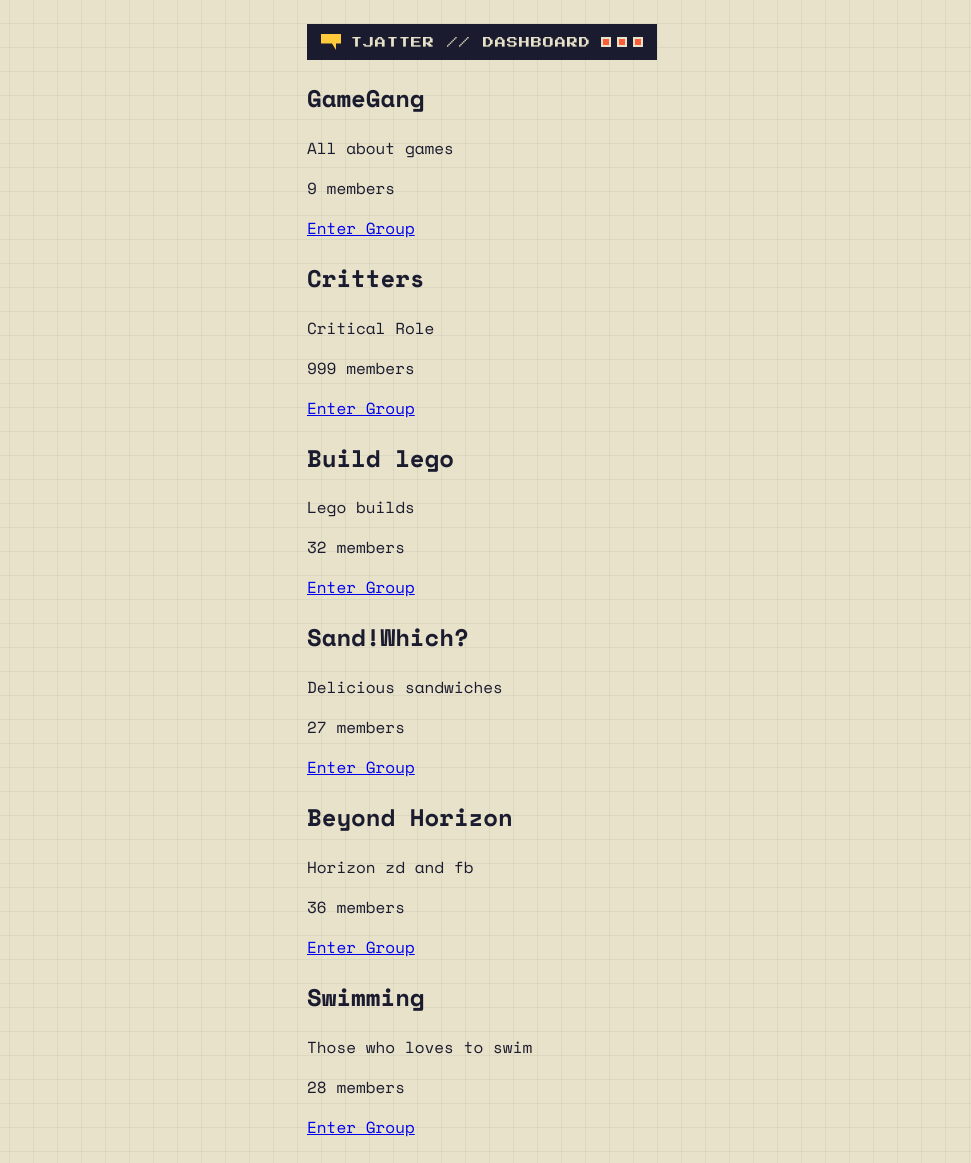
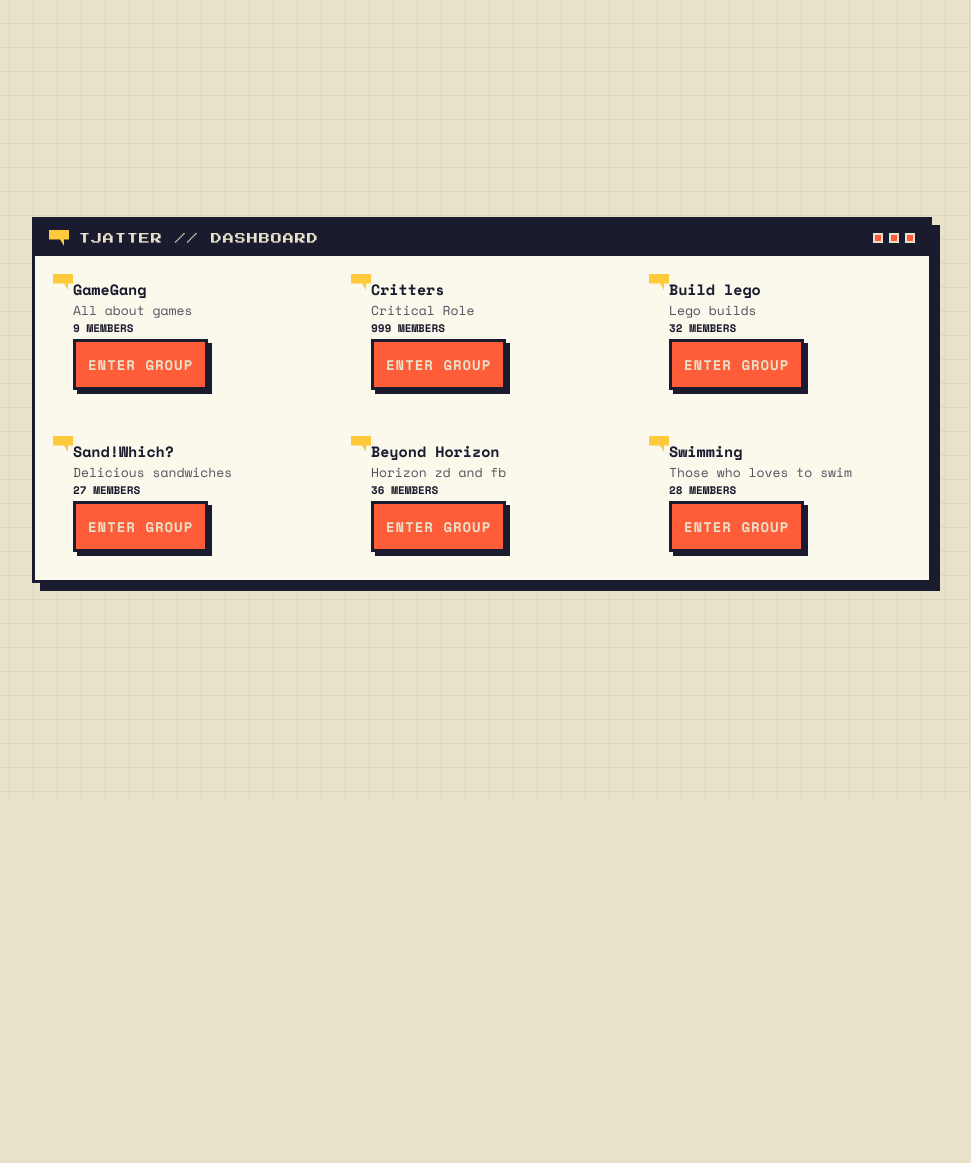
Before and after one commit to Augustlyden/tjatter, a PHP site: page /dashboard.php in a window 1280 px wide. Shown: the whole page, without its empty margins (158-1129 px from the left). After the commit the page ends 792 px from the top, so only its background shows below. Run offline with PHP 8.4, Linux system fonts and the light colour scheme.

Commit message:
feat: update styles

```diff
--- a/html/assets/css/style.css
+++ b/html/assets/css/style.css
@@ -40,11 +40,18 @@ body {
 }
 
 .window {
+  max-width: 400px;
+}
+
+.window, .window-group {
   width: 100%;
-  max-width: 400px;
   border: var(--border-width) solid var(--ink);
   box-shadow: 8px 8px 0 var(--ink);
   background: var(--panel);
+}
+
+.window-group {
+  max-width: 900px;
 }
 
 .window-titlebar {
@@ -58,6 +65,7 @@ body {
   font-family: 'Press Start 2P', monospace;
   font-size: 11px;
   letter-spacing: 1px;
+  text-transform: uppercase;
 }
 
 .pixel-bubble {
@@ -127,7 +135,7 @@ input:focus {
   box-shadow: 3px 3px 0 var(--coral);
 }
 
-button {
+button, .enter-button {
   font-family: 'Space Mono', monospace;
   font-weight: 700;
   font-size: 14px;
@@ -143,14 +151,22 @@ button {
   transition: transform 0.05s ease, box-shadow 0.05s ease;
 }
 
-button:hover {
+button:hover, .enter-button:hover {
   background: var(--mustard);
   color: var(--ink);
 }
 
-button:active {
+button:active, .enter-button:active {
   transform: translate(4px, 4px);
   box-shadow: 0 0 0 var(--ink);
+}
+
+.enter-button {
+  text-decoration: none;
+}
+
+.enter {
+  margin-top: 1rem;
 }
 
 .window-footer {
@@ -179,3 +195,41 @@ button:active {
   font-size: 13px;
   font-weight: 700;
 }
+
+.group-grid {
+  display: grid;
+  grid-template-columns: repeat(auto-fit, minmax(240px, 1fr));
+  max-width: 900px;
+  margin: 0 auto;
+}
+
+.group-card {
+  display: flex;
+  flex-direction: row;
+  padding: 18px;
+  background: var(--panel);
+  margin-bottom: 24px;
+}
+
+.group-card h2 {
+  font-size: 15px;
+  margin: 4px 0 0;
+}
+
+.group-subject {
+  font-size: 13px;
+  color: var(--ink);
+  opacity: 0.75;
+  margin: 0;
+}
+
+.group-members {
+  font-size: 11px;
+  font-weight: 700;
+  text-transform: uppercase;
+  margin: 0;
+}
+
+.group-card button {
+  margin-top: 8px;
+}
```
